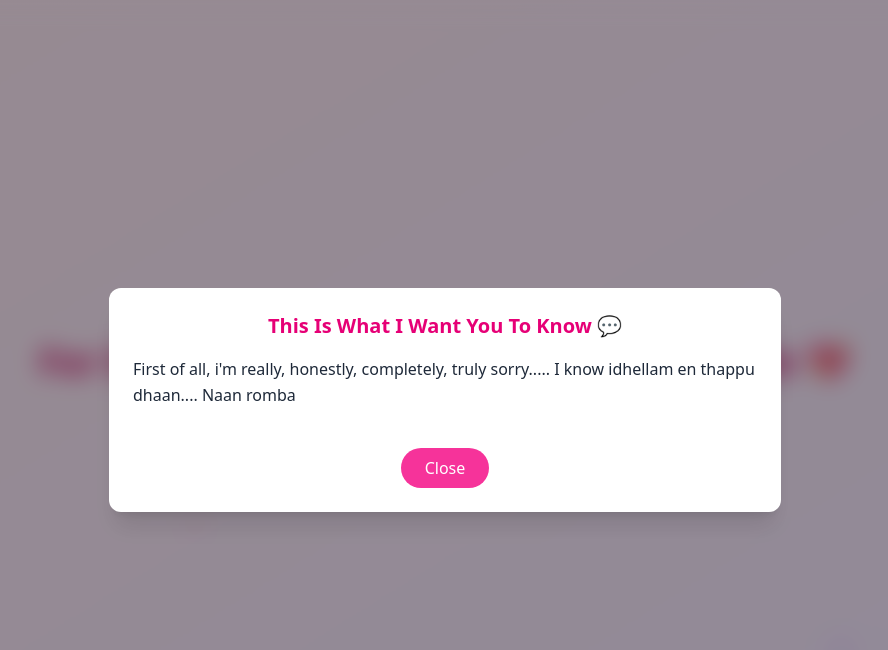
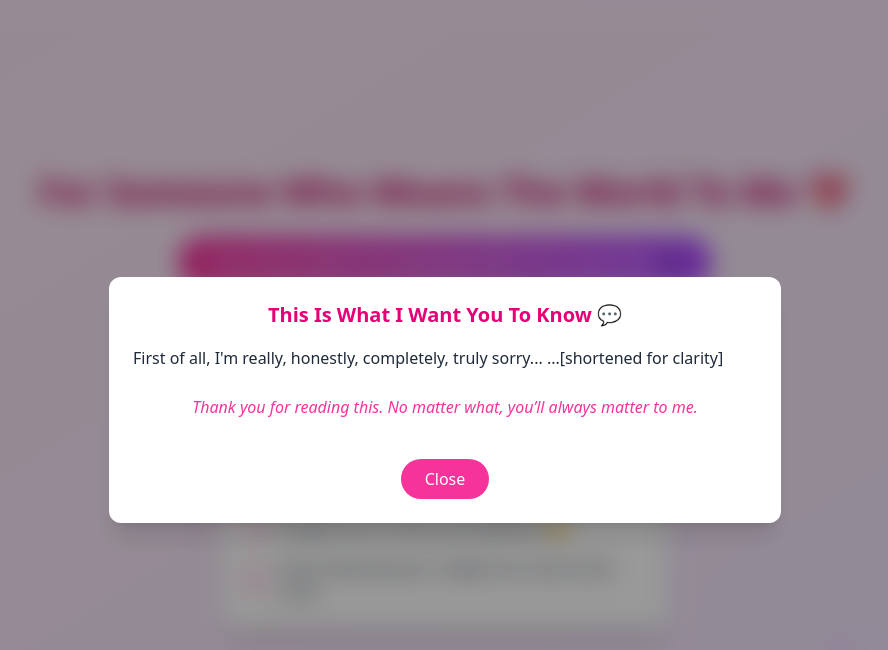
Before and after one commit to HariHaran9209/bestie, a React (Vite) app: page / in a window 1280 px wide. Both pictures are taken after a click on the button "Press Me & Read This Message While The Song Plays 🎵". Shown: the top 650 px of the page, without its empty margins (195-1083 px from the left). Built offline with nearby package versions, Linux system fonts and the light colour scheme; no server answers; the database is empty.

Commit message:
Update App.jsx

```diff
--- a/src/App.jsx
+++ b/src/App.jsx
@@ -4,22 +4,20 @@ import { motion } from 'framer-motion'
 import './App.css'
 
 const App = () => {
-  const [ showMessage, setShowMessage ] = useState(false)
-  const [ typedText, setTypedText ] = useState("")
-  const [ index, setIndex ] = useState(0)
+  const [showMessage, setShowMessage] = useState(false)
+  const [showPromiseBox, setShowPromiseBox] = useState(false)
+  const [typedText, setTypedText] = useState("")
+  const [index, setIndex] = useState(0)
   const messageRef = useRef(null)
 
+  const [promises, setPromises] = useState({
+    neverIgnore: false,
+    stayInTouch: false,
+    beHonest: false,
+    forgiveMe: false,
+  });
 
-
-  const message = `First of all, i'm really, honestly, completely, truly sorry..... I know idhellam en thappu dhaan.... Naan romba over-a ponaen just because I wanted to be your best friend. Nee enna enna vena nenachuko—greedy, jealous, egoistic—but the truth is, i was scared, i was just scared that I’ll be replaced… that I don’t matter to you like how much you matter to me.
-
-Even after you told me that you're bestfriend is dharaniya and no one'd ever replace her, i never wanted her to be replaced, she's special for you, and i just wanted to be good enough, like, naanu unnoda oru bestfriend aa irrukanunu expect panne, but i was wrong, you know, oru person special la illayanu neetha decide pannanu, not me, i have no idea why the hell i told like that, that was just so childish and i'll try not to do that again.....  Best friendship mathiri feelings varanum nu solli vara kodathu, adhu natural-a nadakkanum. Forcing is not friendship, and I’m sorry for that. Naan deserve pannala nu naan purinjutaen.
-
-And second, naan un mela control panna try pannaen nu nee feel pannuna, I’m truly sorry. Honestly, i never wanted to control you, never, did i ever told you to stop texting with any boys. Tamim matter-la I agree, but even then, naan un safety-ku dhaan sonna, not to control you. But still, adhu wrong-a thaan pochu. Unakku oru naal hurt aagidumo nu than naan yosichaen. Aana naan ippo purinjutaen, nee un life-a nee decide pannalaam. I trust you, and I’ll never do anything like that again.
-
-And third, naan un kitta chinna chinna things force panna try pannaen, like ‘bro’ ku badhila ‘da’ nu solla sonnaen. That was immature. Every time nee bro nu sonna, I felt like something was breaking between us. Aana adhu en imagination dhaan. I should’ve respected your way of talking. I’m sorry for that too.
-
-I know naan neraiya thappu pannaen, but everything came from a place of caring and fear......`
+  const message = `First of all, I'm really, honestly, completely, truly sorry... ...[shortened for clarity]`;
 
   useEffect(() => {
     if (showMessage && index < message.length) {
@@ -31,17 +29,23 @@ I know naan neraiya thappu pannaen, but everything came from a place of caring a
     }
   }, [showMessage, index]);
 
-
   const handlePlay = () => {
     const audio = document.getElementById("bg-music");
     audio.play();
     setShowMessage(true);
+    setShowPromiseBox(true); // moved here properly
   };
+
+  const allPromisesChecked =
+    promises.neverIgnore &&
+    promises.stayInTouch &&
+    promises.beHonest &&
+    promises.forgiveMe;
 
   return (
     <div className="min-h-screen bg-gradient-to-br from-pink-100 to-purple-100 relative overflow-hidden flex flex-col items-center justify-center p-6 font-poppins">
       <Status />
-      {/* Background Particles/Hearts */}
+      {/* Background Decorations */}
       <div className="absolute top-0 left-0 w-full h-full overflow-hidden z-0">
         <div className="absolute animate-ping bg-pink-300 rounded-full w-4 h-4 top-[20%] left-[10%] opacity-50"></div>
         <div className="absolute animate-ping bg-purple-300 rounded-full w-5 h-5 top-[40%] left-[70%] opacity-50"></div>
@@ -66,7 +70,7 @@ I know naan neraiya thappu pannaen, but everything came from a place of caring a
         Press Me & Read This Message While The Song Plays 🎵
       </motion.button>
 
-      <audio id="bg-music" src="/See-you-again.mp3" loop />
+      <audio id="bg-music" src="/friendship_song.mp3" loop />
 
       {showMessage && (
         <motion.div
@@ -74,13 +78,10 @@ I know naan neraiya thappu pannaen, but everything came from a place of caring a
           animate={{ scale: 1, opacity: 1 }}
           transition={{ duration: 0.8 }}
           className="fixed top-0 left-0 w-full h-full backdrop-blur-md bg-black/40 flex items-center justify-center p-4 z-50"
-
         >
           <div className="bg-white rounded-xl shadow-xl p-6 max-w-2xl w-full text-gray-800 overflow-y-auto max-h-[80vh] relative">
             <h2 className="text-xl font-semibold mb-4 text-center text-pink-600">This Is What I Want You To Know 💬</h2>
-            <p className="whitespace-pre-line text-base leading-relaxed">
-              {typedText}
-            </p>
+            <p className="whitespace-pre-line text-base leading-relaxed">{typedText}</p>
             {typedText.length === message.length && (
               <div className="text-center mt-6 text-pink-500 italic">
                 Thank you for reading this. No matter what, you’ll always matter to me.
@@ -97,9 +98,63 @@ I know naan neraiya thappu pannaen, but everything came from a place of caring a
           </div>
         </motion.div>
       )}
+
+      {showPromiseBox && (
+        <motion.div
+          initial={{ opacity: 0, y: 20 }}
+          animate={{ opacity: 1, y: 0 }}
+          transition={{ delay: 1, duration: 0.6 }}
+          className="bg-white shadow-xl rounded-xl p-6 mt-10 w-full max-w-md z-10"
+        >
+          <h2 className="text-lg font-semibold text-center text-purple-700 mb-4">Can you promise me these? 😅</h2>
+          <div className="space-y-4">
+  {[
+    { label: "Never ignore me without telling why", key: "neverIgnore" },
+    { label: "Stay in touch even when busy", key: "stayInTouch" },
+    { label: "Be honest even if it's harsh", key: "beHonest" },
+    { label: "Forgive me if I mess up sometimes 😔", key: "forgiveMe" },
+    { label: "Don't hide because i maybe hurt, tell me the truth", key: "tellMe" }
+  ].map(({ label, key }) => (
+    <label key={key} className="flex items-center space-x-3 cursor-pointer">
+      <div className="relative">
+        <input
+          type="checkbox"
+          checked={promises[key]}
+          onChange={() => setPromises(prev => ({ ...prev, [key]: !prev[key] }))}
+          className="peer hidden"
+        />
+        <div className="w-6 h-6 rounded-full border-2 border-pink-400 peer-checked:bg-pink-500 peer-checked:border-pink-500 flex items-center justify-center transition duration-300">
+          <svg
+            className="w-4 h-4 text-white scale-0 peer-checked:scale-100 transition-transform duration-200"
+            fill="none"
+            stroke="currentColor"
+            strokeWidth="3"
+            viewBox="0 0 24 24"
+          >
+            <path d="M5 13l4 4L19 7" />
+          </svg>
+        </div>
+      </div>
+      <span className="text-gray-800 text-base hover:text-pink-600 transition-all duration-200">{label}</span>
+    </label>
+  ))}
+</div>
+
+
+          {allPromisesChecked && (
+            <motion.div
+              initial={{ opacity: 0, scale: 0.9 }}
+              animate={{ opacity: 1, scale: 1 }}
+              transition={{ delay: 0.3, duration: 0.5 }}
+              className="mt-6 text-center text-green-600 font-semibold"
+            >
+              🥹 Thank you for promising! You just made my day 💗
+            </motion.div>
+          )}
+        </motion.div>
+      )}
     </div>
   )
-
 }
 
 export default App
```
